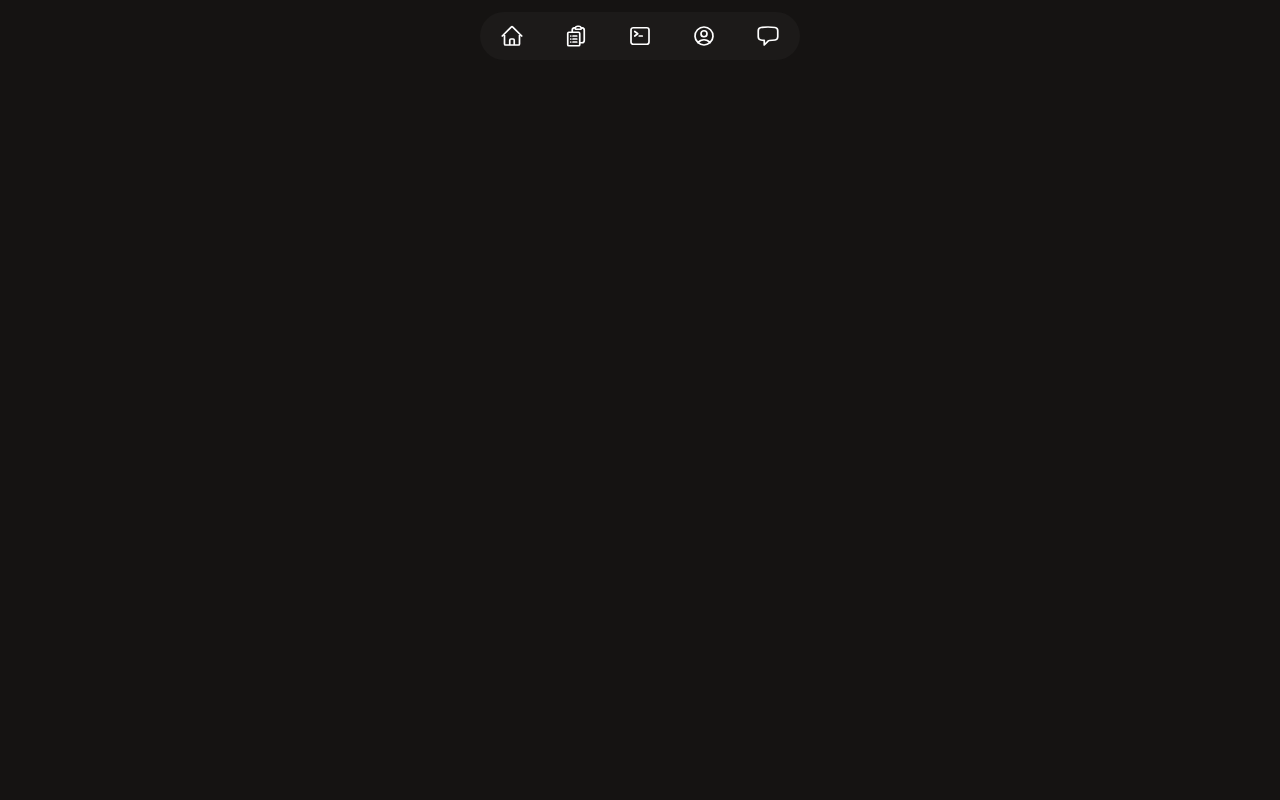
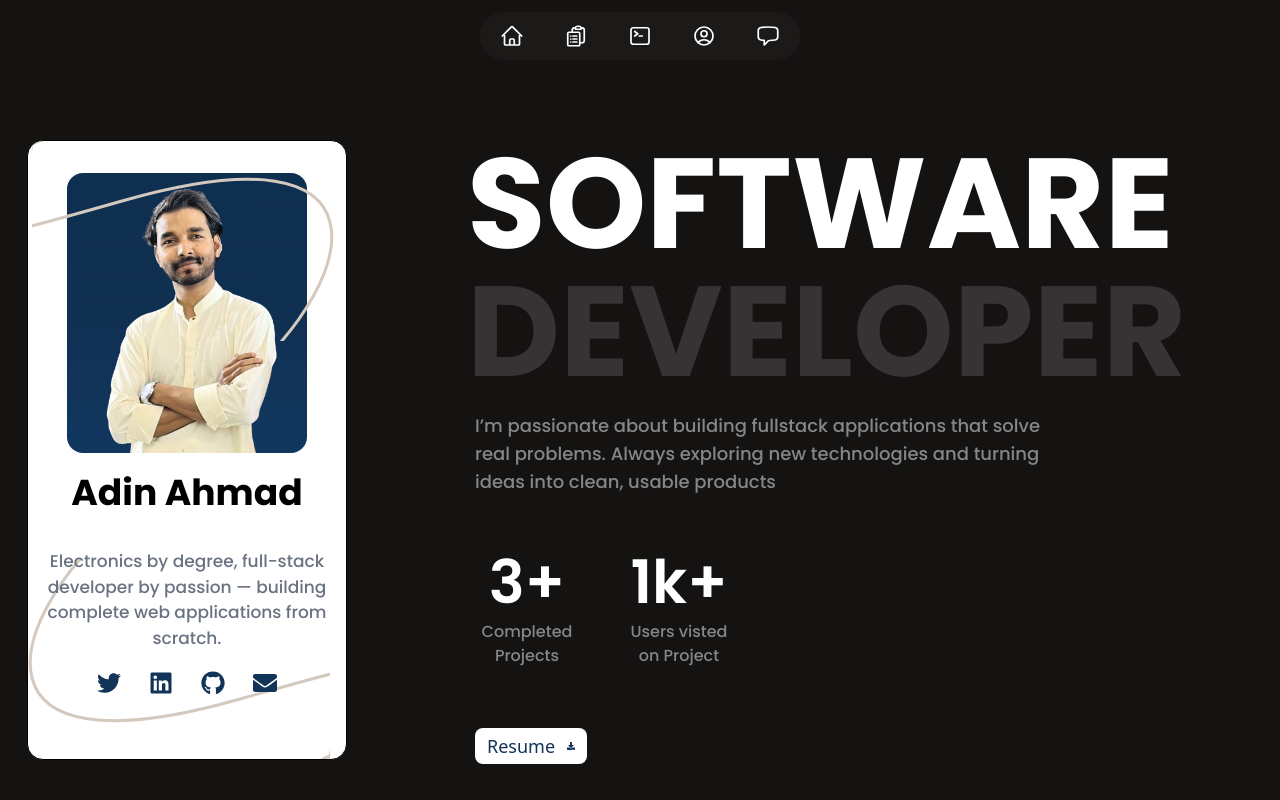
Before and after one commit to HeyAdin/portfolio-page, a React (Vite) app: page / in a window 1280 px wide. Built offline with nearby package versions, Linux system fonts and the light colour scheme.

Commit message:
completed ui

```diff
--- a/src/App.jsx
+++ b/src/App.jsx
@@ -1,12 +1,17 @@
 import './App.css'
+import { HeroText } from './components/HeroText'
 import { Navbar } from './components/Navbar'
+import { Profile } from './components/Profile'
 
 function App() {
 
   return (
-    <div className='text-white  bg-[#151312] w-[100vw] h-[100vh] py-3'>
-      <Navbar/>
-      <div className='text-center'></div>
+    <div className='text-white  bg-[#151312] pt-3 h-screen overflow-hidden'>
+      <Navbar />
+      <div className='flex justify-center gap-30 my-20'>
+        <Profile />
+        <HeroText />
+      </div>
     </div>
   )
 }
```
